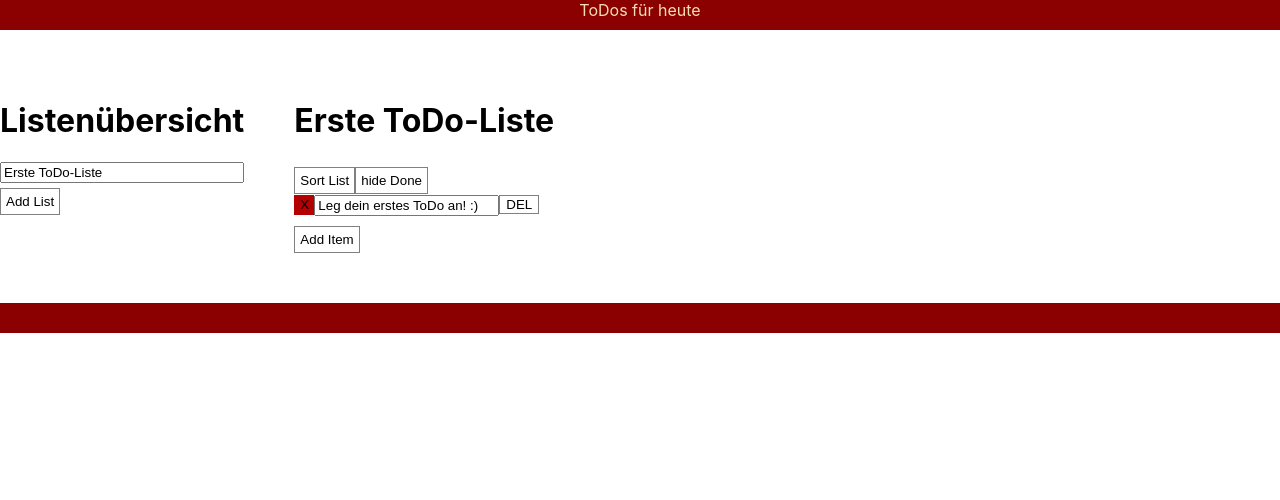
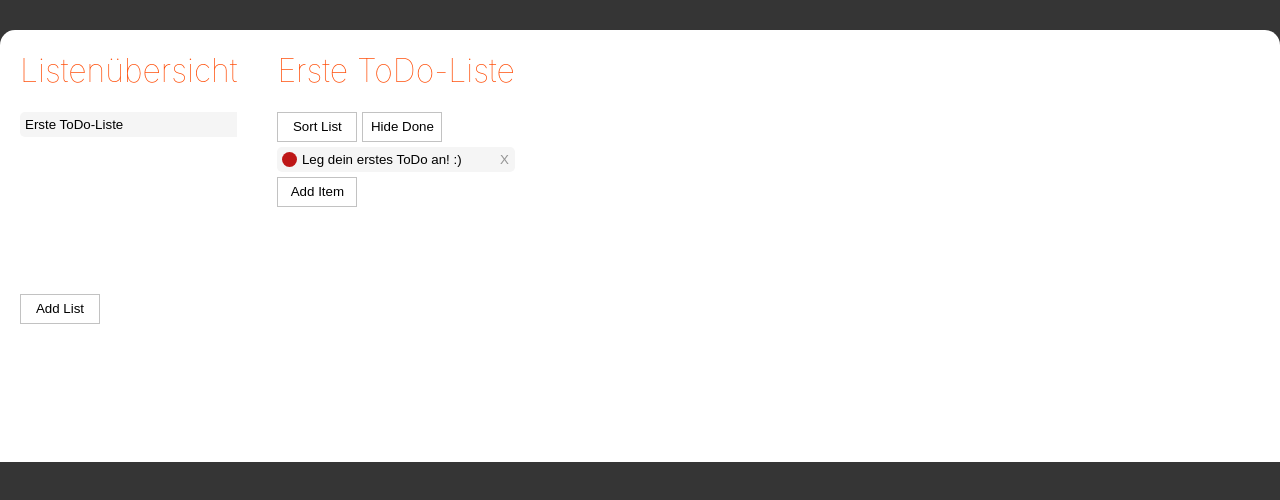
Before and after one commit to olrchhlm/ToDoApp-React, a React (Create React App) app: page / in a window 1280 px wide. Shown: the top 500 px of the page. Built offline with nearby package versions, Linux system fonts and the light colour scheme.

Commit message:
neues Design, da unterschwellig Kritik geäußert wurde ;) :D

```diff
--- a/src/App.css
+++ b/src/App.css
@@ -1,49 +1,75 @@
+h1 {
+  font-weight: 100;
+}
+
+body {
+  background: rgb(53, 53, 53);
+}
+
+form {
+  width: 100%;
+  height: 100%;
+}
+
+input {
+  border: none;
+  background: rgb(245, 245, 245);
+  padding: 0;
+  margin-left: 5px;
+  width: 100%;
+  height: 100%;
+}
+
 .header {
-  margin-bottom: 50px;
-  background: darkred;
-  height: 30px;
+  margin-bottom: 30px;
   text-align: center;
-  color: wheat;
 }
 
 .list-item {
   display: flex;
   align-items: center;
   margin-bottom: 5px;
+  background: rgb(245, 245, 245);
+  border-radius: 5px;
+  height: 25px;
 }
 
 .standard-button {
-  border: 1px solid grey;
+  width: 80px;
+  height: 30px;
+  border: 1px solid rgb(194, 194, 194);
   padding: 5px;
   background: white;
-  margin-top: 5px;
+  margin: 0 5px 5px 0;
 }
 
 .todo-done {
   background: rgb(61, 172, 70);
-  height: 20px;
-  width: 20px;
+  border-radius: 10px;
+  height: 15px;
+  width: 15px;
   border: none;
+  margin-left: 5px;
 }
 
 .todo-pending {
-  background: rgb(180, 0, 0);
-  height: 20px;
-  width: 20px;
+  background: rgb(190, 23, 23);
+  border-radius: 10px;
+  height: 15px;
+  width: 15px;
   border: none;
+  margin-left: 5px;
 }
 
 .remove-button {
-  border: 1px solid grey;
+  border: none;
   background: none;
+  color: rgb(148, 148, 148);
 }
 
 .footer {
-  margin-top: 50px;
-  background: darkred;
-  height: 30px;
-  text-align: center;
-  color: wheat;
+  background: white;
+  height: 250px;
 }
 
 .hide {
@@ -51,7 +77,10 @@
 }
 
 .layout {
+  border-top-left-radius: 15px;
+  border-top-right-radius: 15px;
   display: flex;
+  background: white;
 }
 
 .list-overview {
@@ -60,5 +89,25 @@
 }
 
 .spacing-right {
-  margin-right: 50px;
+  margin: 0 20px;
+  margin-right: 20px;
+  margin-left: 20px;
 }
+
+/*=============*/
+
+@media screen and (max-width: 500px) {
+  h1 {
+    color: rgb(255, 72, 0);
+  }
+
+  .layout {
+    flex-direction: column;
+  }
+}
+
+@media screen and (min-width: 500px) {
+  h1 {
+    color: rgb(255, 72, 0);
+  }
+}
--- a/src/components/Header.js
+++ b/src/components/Header.js
@@ -2,7 +2,7 @@ import React from "react";
 
 class Header extends React.Component {
   render() {
-    return <div className="header">ToDos für heute</div>;
+    return <div className="header" />;
   }
 }
 
--- a/src/components/List.js
+++ b/src/components/List.js
@@ -117,7 +117,7 @@ class List extends React.Component {
           }
           className="standard-button"
         >
-          {this.state.hideDoneActive ? "Show Done" : "hide Done"}
+          {this.state.hideDoneActive ? "Show Done" : "Hide Done"}
         </button>
 
         {this.state.listOfItems.map((item, i) => (
--- a/src/components/ListComponent.js
+++ b/src/components/ListComponent.js
@@ -6,9 +6,7 @@ function ListComponent(props) {
       <button
         onClick={props.onClick}
         className={props.isDone ? "todo-done" : "todo-pending"}
-      >
-        {props.isDone ? "✔" : "X"}
-      </button>
+      />
       <form>
         <input
           type="text"
@@ -21,7 +19,7 @@ function ListComponent(props) {
         className="remove-button"
         onClick={() => props.deleteToDo(props.index)}
       >
-        DEL
+        X
       </button>
     </div>
   );
--- a/src/components/ListOverview.js
+++ b/src/components/ListOverview.js
@@ -18,7 +18,15 @@ class ListOverview extends React.Component {
     if (storedListOfItems) {
       return [...storedListOfItems];
     } else {
-      return [{ title: "Erste ToDo-Liste", isDone: false, show: true }];
+      let timeStamp = Date.now();
+      return [
+        {
+          title: "Erste ToDo-Liste",
+          color: "red",
+          show: true,
+          storageID: timeStamp
+        }
+      ];
     }
   }
 
@@ -43,11 +51,7 @@ class ListOverview extends React.Component {
   showList(indexToShow) {
     let updatedView = [...this.state.toDoLists];
     updatedView.map((list, i) => {
-      if (indexToShow === i) {
-        list.show = true;
-      } else {
-        list.show = false;
-      }
+      indexToShow === i ? (list.show = true) : (list.show = false);
     });
     this.setState({
       toDoLists: updatedView
@@ -66,6 +70,7 @@ class ListOverview extends React.Component {
           <form className="list-overview">
             {this.state.toDoLists.map((list, i) => {
               return (
+                <div className="list-item">
                   <input
                     type="text"
                     onClick={() => this.showList(i)}
@@ -74,6 +79,7 @@ class ListOverview extends React.Component {
                     index={i}
                     onChange={event => this.handleInput(i, event.target.value)}
                   />
+                </div>
               );
             })}
           </form>
@@ -81,7 +87,7 @@ class ListOverview extends React.Component {
             Add List
           </button>
         </div>
-        <div>
+        <div className="spacing-right">
           {this.state.toDoLists.map((list, i) => {
             if (list.show) {
               return (
```
Lines whose indentation alone changed are shown as unchanged.
